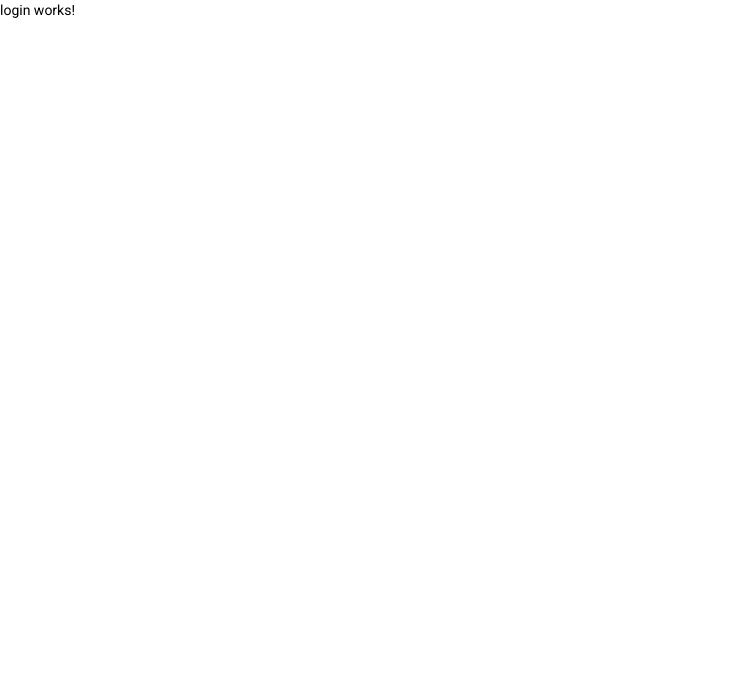
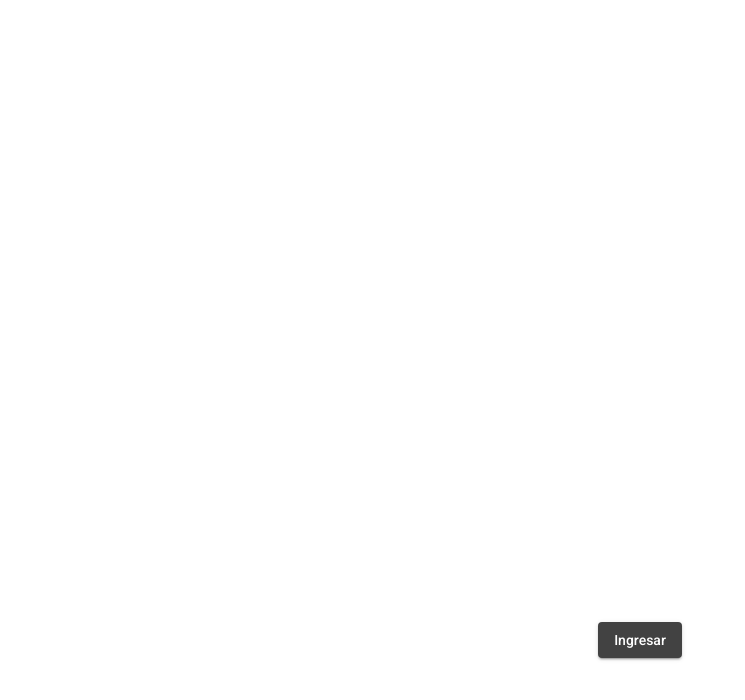
Before and after one commit to CarlosUtLaleo/Curso-Angular, an Angular app in the folder 05-heroesApp/: page /auth/login in a window 1280 px wide. Shown: the top 700 px of the page, without its empty margins (0-745 px from the left). Built offline with nearby package versions, Linux system fonts and the light colour scheme.

Commit message:
AuthService

```diff
--- a/05-heroesApp/src/app/auth/auth.module.ts
+++ b/05-heroesApp/src/app/auth/auth.module.ts
@@ -3,9 +3,10 @@ import { CommonModule } from '@angular/common';
 import { LoginComponent } from './pages/login/login.component';
 import { RegistroComponent } from './pages/registro/registro.component';
 import { AuthRoutingModule } from './auth-routing.module';
+import { MaterialModule } from '../material/material.module';
 
 @NgModule({
 	declarations: [LoginComponent, RegistroComponent],
-	imports: [CommonModule, AuthRoutingModule],
+	imports: [CommonModule, AuthRoutingModule, MaterialModule],
 })
 export class AuthModule {}
--- /dev/null
+++ b/05-heroesApp/src/app/auth/interfaces/auth.interface.ts
@@ -0,0 +1,5 @@
+export interface Auth {
+	id: string;
+	email: string;
+	usuario: string;
+}
--- a/05-heroesApp/src/app/auth/pages/login/login.component.html
+++ b/05-heroesApp/src/app/auth/pages/login/login.component.html
@@ -1 +1,5 @@
-<p>login works!</p>
+<mat-grid-list cols="1">
+	<mat-grid-tile>
+		<button (click)="login()" mat-raised-button>Ingresar</button>
+	</mat-grid-tile>
+</mat-grid-list>
--- a/05-heroesApp/src/app/auth/pages/login/login.component.ts
+++ b/05-heroesApp/src/app/auth/pages/login/login.component.ts
@@ -1,16 +1,25 @@
-import { Component, OnInit } from '@angular/core';
+import { Component } from '@angular/core';
+import { Router } from '@angular/router';
+import { AuthService } from '../../services/auth.service';
 
 @Component({
-  selector: 'app-login',
-  templateUrl: './login.component.html',
-  styles: [
-  ]
+	selector: 'app-login',
+	templateUrl: './login.component.html',
+	styles: [],
 })
-export class LoginComponent implements OnInit {
+export class LoginComponent {
+	constructor(private router: Router, private authService: AuthService) {}
 
-  constructor() { }
+	login() {
+		//Ir al backend
+		// un usuario
 
-  ngOnInit(): void {
-  }
+		this.authService.login().subscribe((resp) => {
+			console.log(resp);
 
+			if (resp.id) {
+				this.router.navigate(['/heroes']);
+			}
+		});
+	}
 }
--- /dev/null
+++ b/05-heroesApp/src/app/auth/services/auth.service.ts
@@ -0,0 +1,16 @@
+import { Injectable } from '@angular/core';
+import { HttpClient } from '@angular/common/http';
+import { environment } from 'src/environments/environment';
+import { Auth } from '../interfaces/auth.interface';
+
+@Injectable({
+	providedIn: 'root',
+})
+export class AuthService {
+	private baseUrl: string = environment.baseUrl;
+	constructor(private http: HttpClient) {}
+
+	login() {
+		return this.http.get<Auth>(`${this.baseUrl}/usuarios/1`);
+	}
+}
--- a/05-heroesApp/src/app/heroes/pages/home/home.component.html
+++ b/05-heroesApp/src/app/heroes/pages/home/home.component.html
@@ -4,7 +4,7 @@
 			<span>Menú</span>
 
 			<span class="spacer"></span>
-            <button mat-icon-button  (click)="sidenav.toggle()">
+			<button mat-icon-button (click)="sidenav.toggle()">
 				<mat-icon>menu</mat-icon>
 			</button>
 		</mat-toolbar>
@@ -28,13 +28,12 @@
 	</mat-sidenav>
 
 	<mat-toolbar>
-        <button mat-icon-button  (click)="sidenav.toggle()">
+		<button mat-icon-button (click)="sidenav.toggle()">
 			<mat-icon>menu</mat-icon>
 		</button>
 		<span class="spacer"></span>
-        <button mat-button> Logout</button>
+		<button mat-button (click)="logout()">Logout</button>
 	</mat-toolbar>
 
-
-    <div class="container"><router-outlet ></router-outlet></div>
+	<div class="container"><router-outlet></router-outlet></div>
 </mat-sidenav-container>
--- a/05-heroesApp/src/app/heroes/pages/home/home.component.ts
+++ b/05-heroesApp/src/app/heroes/pages/home/home.component.ts
@@ -1,20 +1,23 @@
 import { Component, OnInit } from '@angular/core';
+import { Router } from '@angular/router';
 
 @Component({
-  selector: 'app-home',
-  templateUrl: './home.component.html',
-  styles: [`
-    .container{
-      margin:10px
-    }
-  `
-  ]
+	selector: 'app-home',
+	templateUrl: './home.component.html',
+	styles: [
+		`
+			.container {
+				margin: 10px;
+			}
+		`,
+	],
 })
 export class HomeComponent implements OnInit {
+	constructor(private router: Router) {}
 
-  constructor() { }
+	ngOnInit(): void {}
 
-  ngOnInit(): void {
-  }
-
+	logout() {
+		this.router.navigate(['/auth/login']);
+	}
 }
```
Lines whose indentation alone changed are shown as unchanged.
